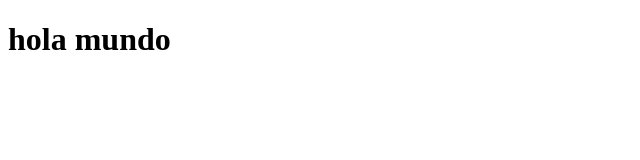
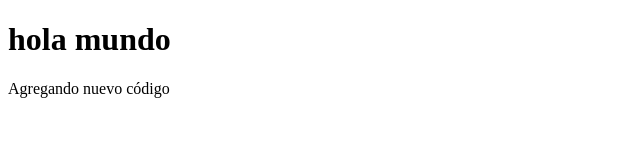
Before and after one commit to LimbersMay/practicaGit, a plain HTML site: page index.html in a window 1280 px wide. Shown: the whole page, without its empty margins (0-640 px from the left). Drawn offline with Linux system fonts and the light colour scheme.

```diff
--- a/index.html
+++ b/index.html
@@ -7,5 +7,7 @@
 </head>
 <body>
     <h1>hola mundo</h1>
+
+    <p>Agregando nuevo código</p>
 </body>
 </html>
```
